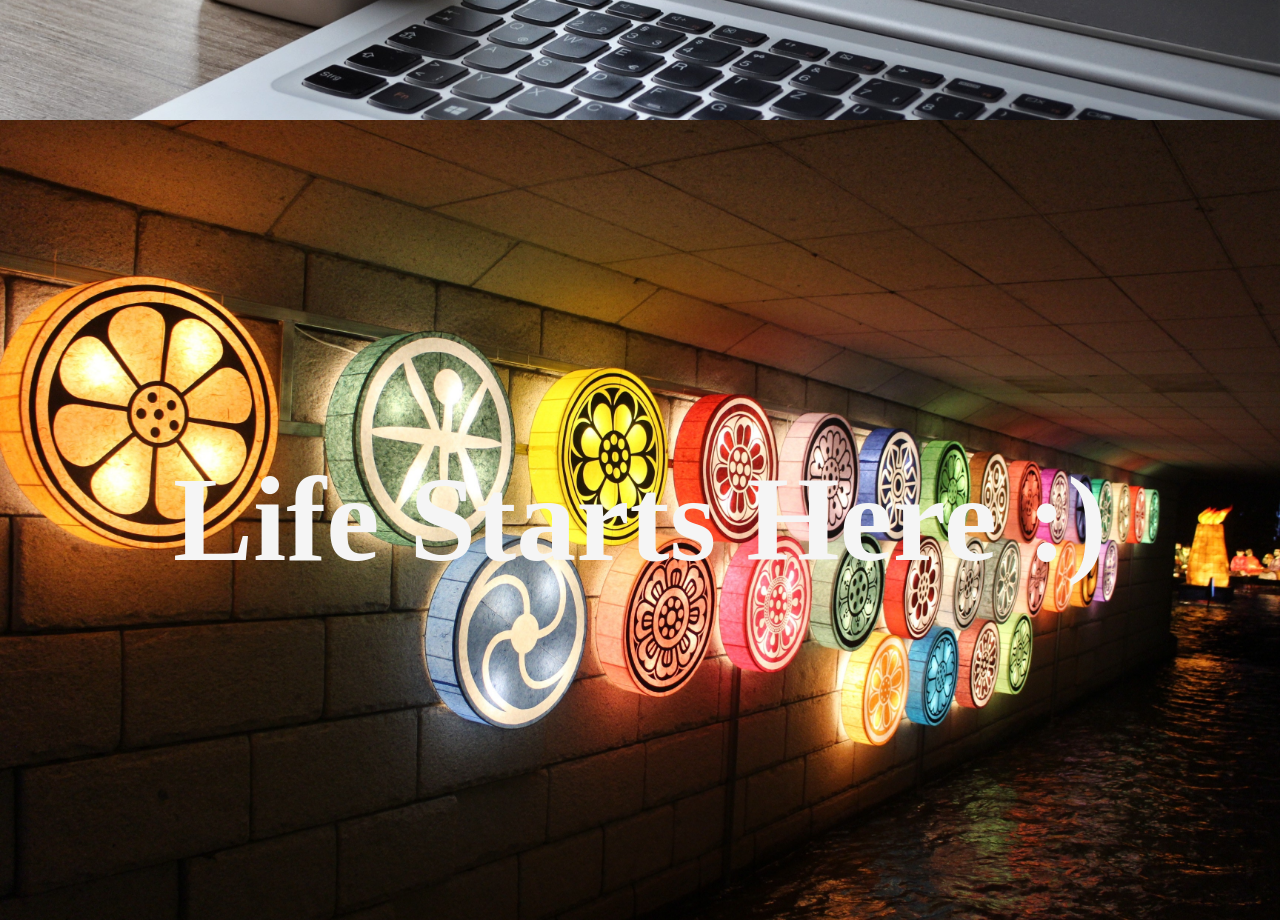
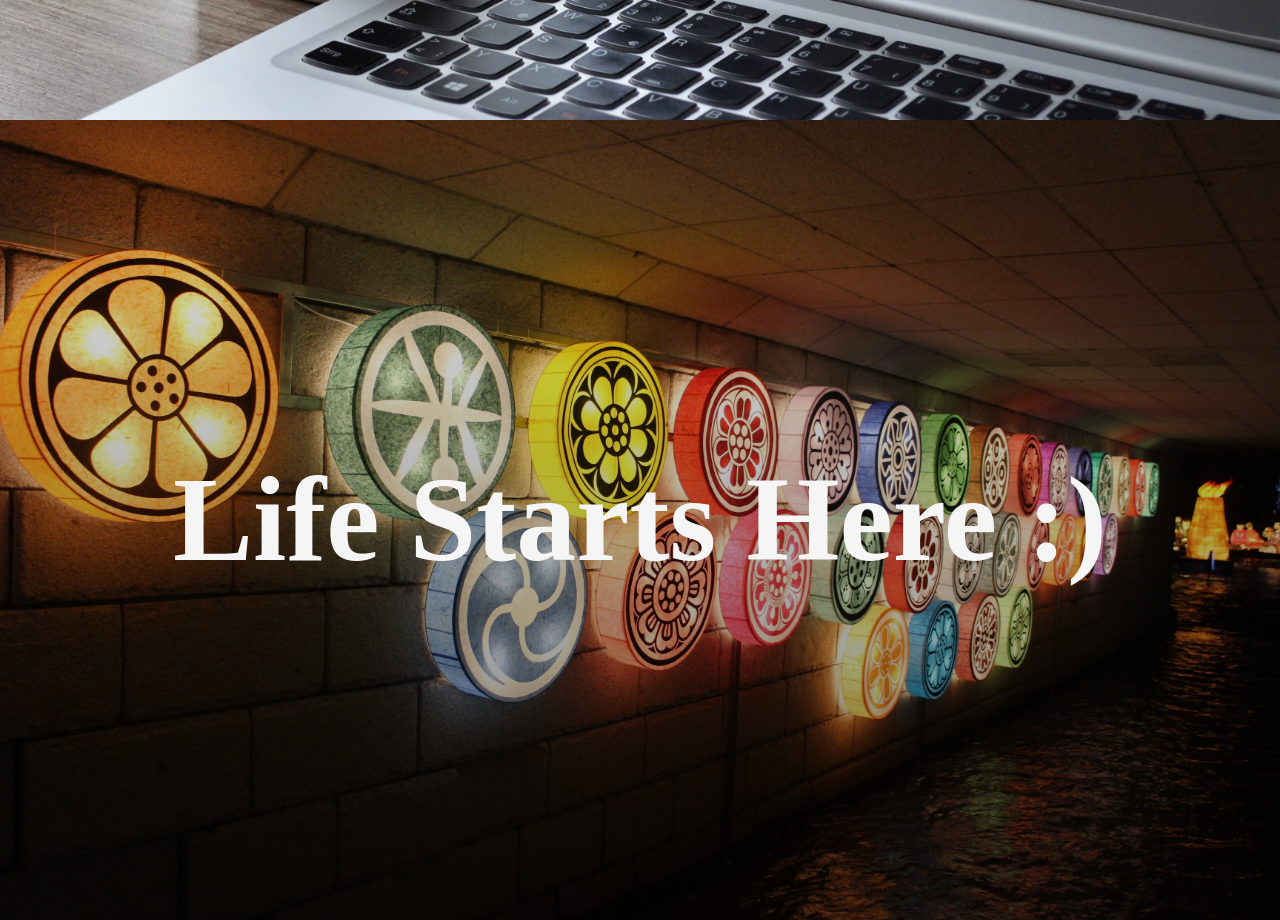
Before and after one commit to bishaw23/bishaw.github.io, a plain HTML site: page index.html in a window 1280 px wide. Shown: the part 680-1600 px from the top of the page. Drawn offline with Linux system fonts and the light colour scheme.

Commit message:
third commit

```diff
--- a/styles.css
+++ b/styles.css
@@ -19,16 +19,20 @@ div{
 }
 .facebook{
     background: url(./image/facebook.jpg);
+    background-position: center;
     background-size: cover;
     background-attachment: fixed;
 }
 .lantern{
-    background: url(./image/lantern.jpg);
+    background: linear-gradient(rgba(0,0,0,0.1),rgba(0,0,0,0.5)),
+    url(./image/lantern.jpg);
+    background-position: center;
     background-size: cover;
     background-attachment: fixed;
 }
 .sky{
     background: url(./image/sky.jpg);
+    background-position: center;
     background-size: cover;
     background-attachment: fixed;
 }
```
